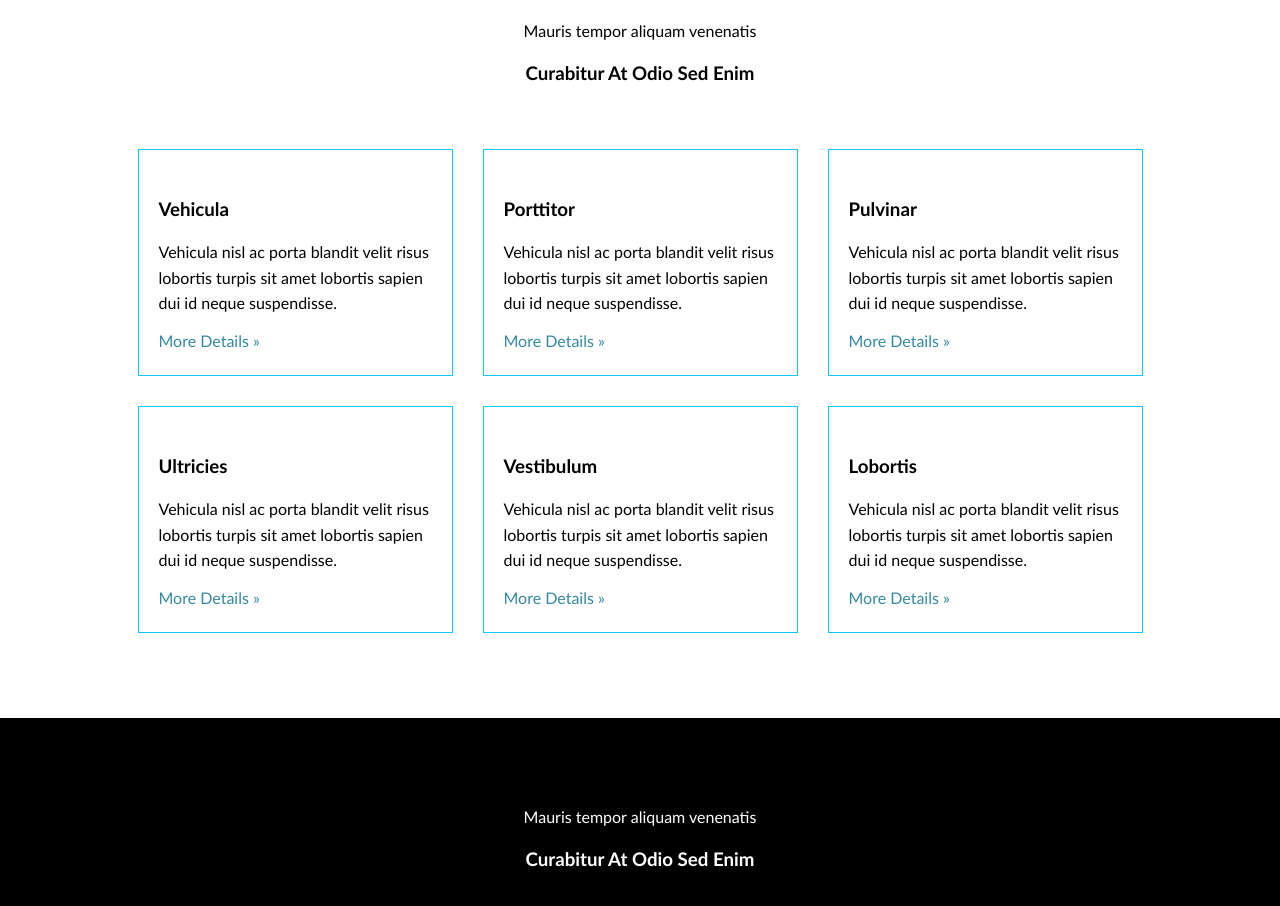
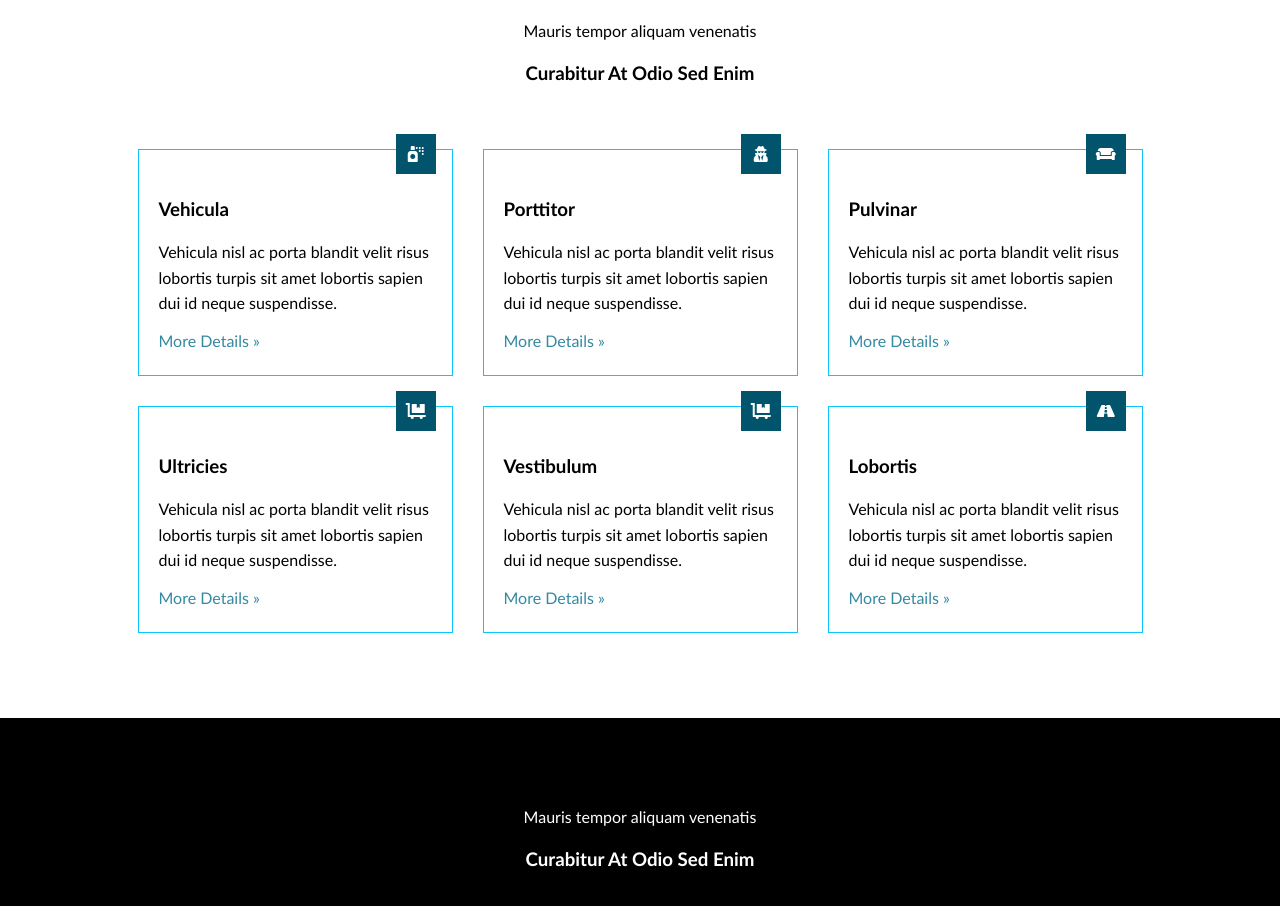
Before and after one commit to yassermunem/pal-project-1.2, a plain HTML site: page index.html in a window 1280 px wide. Shown: the part 1000-1906 px from the top of the page. Drawn offline with Linux system fonts and the light colour scheme.

Commit message:
Update index.html

```diff
--- a/index.html
+++ b/index.html
@@ -144,8 +144,8 @@
             <p class="center">Mauris tempor aliquam venenatis</p>
             <h3 class="center">Curabitur At Odio Sed Enim</h3>
             <div class="section-1-content">
-                <!-- <div class="sv-col-1"> -->
                 <div>
+                    <span><i class="fas fa-spray-can"></i></span>
                     <h3>Vehicula
                     </h3>
                     <p>Vehicula nisl ac porta blandit velit risus lobortis turpis sit amet lobortis sapien dui id neque
@@ -153,15 +153,15 @@
                     <a href="#">More Details »</a>
                 </div>
                 <div>
+                    <span><i class="fas fa-user-secret"></i></span>
                     <h3>Porttitor</h3>
                     <p>Vehicula nisl ac porta blandit velit risus lobortis turpis sit amet lobortis sapien dui id neque
                         suspendisse.</p>
 
                     <a href="#">More Details »</a>
                 </div>
-                <!-- </div> -->
-                <!-- <div class="sv-col-2"> -->
                 <div>
+                    <span><i class="fas fa-couch"></i></span>
                     <h3>Pulvinar</h3>
                     <p>Vehicula nisl ac porta blandit velit risus lobortis turpis sit amet lobortis sapien dui id neque
                         suspendisse.</p>
@@ -169,15 +169,15 @@
                     <a href="#">More Details »</a>
                 </div>
                 <div>
+                    <span><i class="fas fa-dolly-flatbed"></i></span>
                     <h3>Ultricies</h3>
                     <p>Vehicula nisl ac porta blandit velit risus lobortis turpis sit amet lobortis sapien dui id neque
                         suspendisse.</p>
 
                     <a href="#">More Details »</a>
                 </div>
-                <!-- </div> -->
-                <!-- <div class="sv-col-3"> -->
                 <div>
+                    <span><i class="fas fa-dolly-flatbed"></i></span>
                     <h3>Vestibulum</h3>
                     <p>Vehicula nisl ac porta blandit velit risus lobortis turpis sit amet lobortis sapien dui id neque
                         suspendisse.</p>
@@ -185,13 +185,13 @@
                     <a href="#">More Details »</a>
                 </div>
                 <div>
+                    <span><i class="fas fa-road"></i></span>
                     <h3>Lobortis</h3>
                     <p>Vehicula nisl ac porta blandit velit risus lobortis turpis sit amet lobortis sapien dui id neque
                         suspendisse.</p>
 
                     <a href="#">More Details »</a>
                 </div>
-                <!-- </div> -->
             </div>
         </div>
     </div>
```
